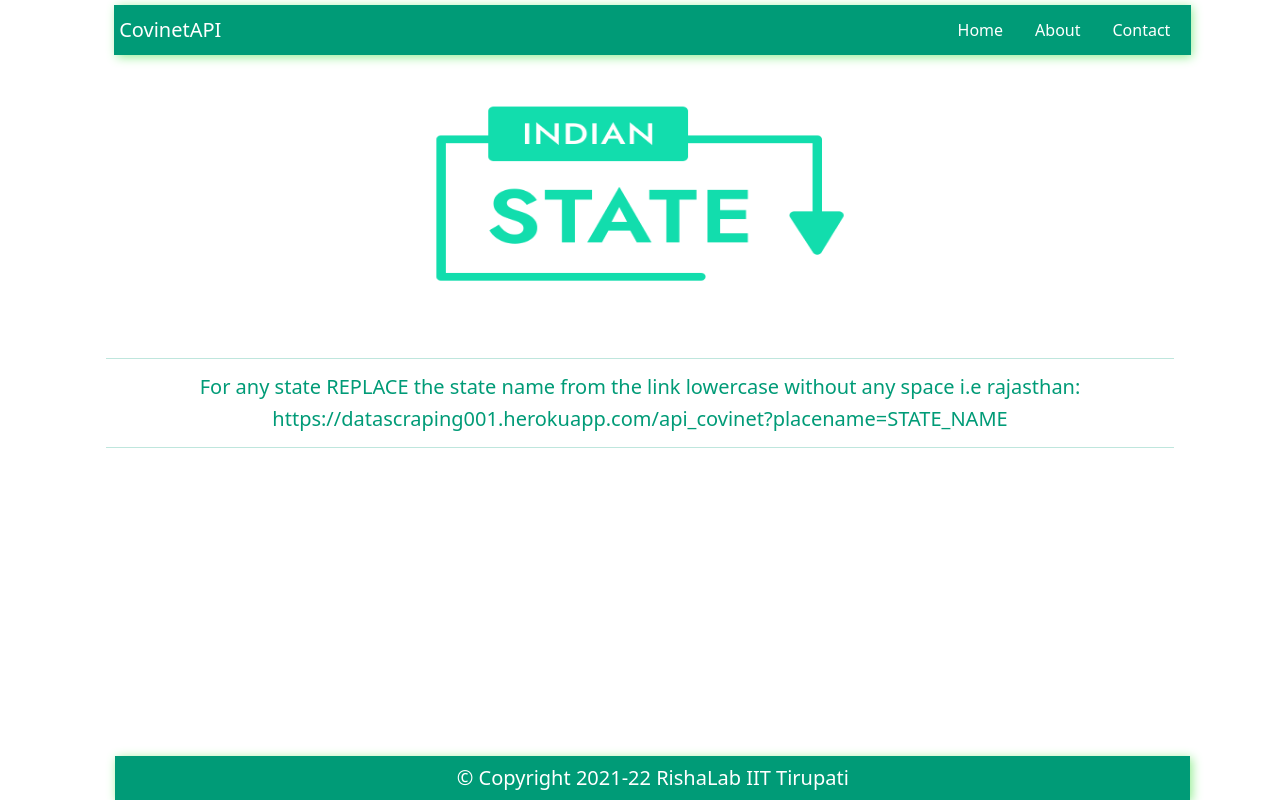
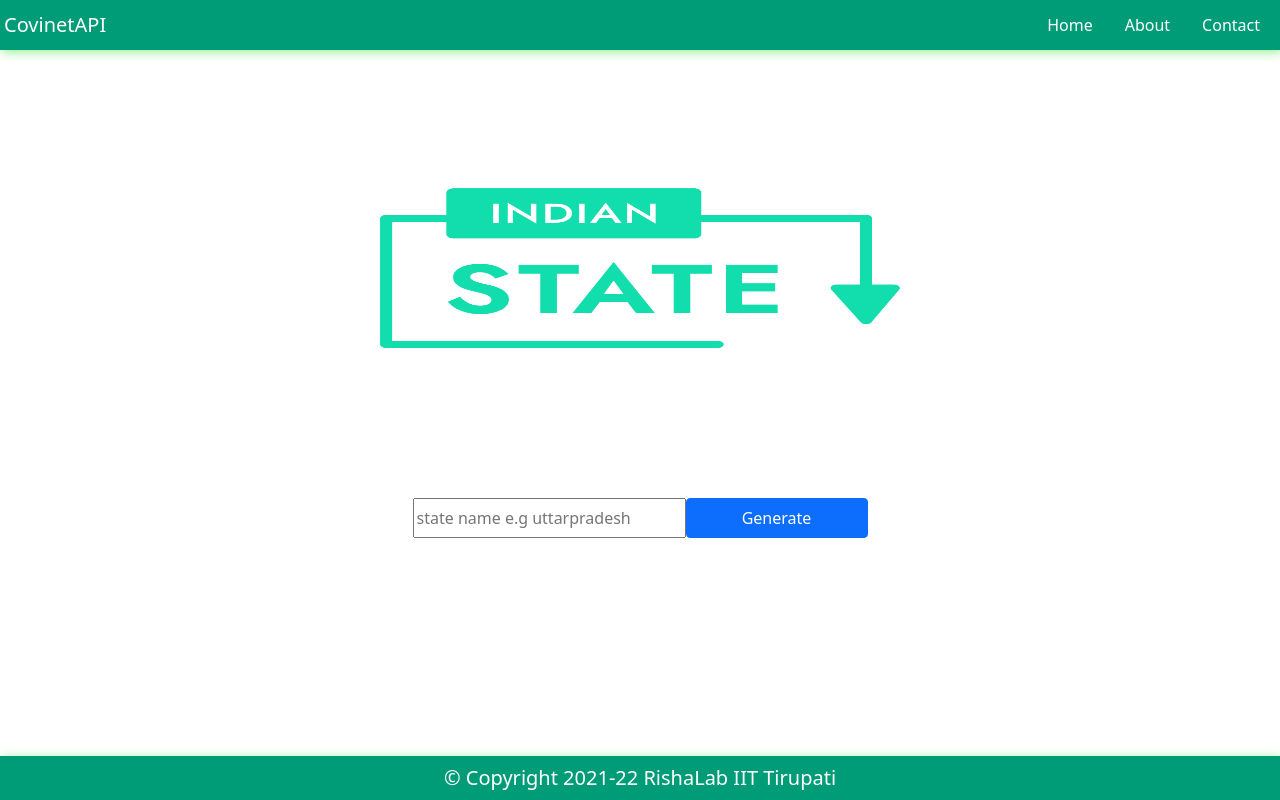
Before and after one commit to amar567/api_healthcare, a React (Create React App) app: page /state in a window 1280 px wide. Built offline with nearby package versions, Linux system fonts and the light colour scheme; the HTML template or start-up script is replaced by a standard one.

Commit message:
generate button activated

```diff
--- a/src/About/aboutus.js
+++ b/src/About/aboutus.js
@@ -45,7 +45,7 @@ class About extends Component {
             crisis.
           </div>
           <hr></hr>
-          <div style={{ marginBottom: "20px" }}>
+          <div style={{ marginBottom: "60px" }}>
             <p className="heading-au" style={{ fontSize: "30px" }}>
               Our Vision
             </p>
--- a/src/App.js
+++ b/src/App.js
@@ -12,7 +12,7 @@ class App extends Component {
   render() {
     return (
       <>
-        <div className="container">
+        <div className="container-fluid">
           <div className="row">
             <div className="col-md-12">
               <Navbar />
--- a/src/Contact/contact.js
+++ b/src/Contact/contact.js
@@ -54,6 +54,7 @@ class Contact extends Component {
               className="col-md-4 "
               style={{
                 textAlign: "center",
+                marginTop: "15px",
               }}
             >
               <h2>
--- /dev/null
+++ b/src/District/district.css
@@ -0,0 +1,15 @@
+@media (max-width:700px){
+    .image_district{
+        margin-top: 8vh;
+        width:40vh;
+        height:15vh
+    }
+}
+
+@media (min-width:750px){
+    .image_district{
+        margin-top: 8vh;
+        width:60vh;
+        height: 25vh;
+    }
+}
--- a/src/District/district.js
+++ b/src/District/district.js
@@ -1,7 +1,26 @@
 import React, { Component } from "react";
 import district from "../backgroundPhotos/bck1.png";
+import { districtArray } from "../data/names.js";
+import "./district.css";
 
 class District extends Component {
+  state = {
+    districtname: "",
+    url: "",
+  };
+
+  handleChange = (e) => {
+    this.setState({ districtname: e.currentTarget.value });
+  };
+
+  handleSearch = () => {
+    if (districtArray.includes(this.state.districtname) == true) {
+      this.setState({
+        url: `https://datascraping001.herokuapp.com/api_covinet?placename=${this.state.districtname}`,
+      });
+    } else this.setState({ url: "Not found" });
+  };
+
   render() {
     return (
       <>
@@ -11,7 +30,7 @@ class District extends Component {
               className="col-md-12"
               style={{ marginTop: "100px", textAlign: "center" }}
             >
-              <img src={district} style={{ width: "50%" }} />
+              <img src={district} className="image_district" />
             </div>
             <div
               style={{
@@ -20,15 +39,37 @@ class District extends Component {
                 marginTop: "10vh",
               }}
             >
-              <hr></hr>
-              <h5>
-                For any district REPLACE the district name from the link in
-                lowercase without any space i.e ranchi:
-              </h5>
-              <h5>
-                https://datascraping001.herokuapp.com/api_covinet?placename=DISTRICTNAME
-              </h5>
-              <hr></hr>
+              <div
+                style={{
+                  textAlign: "center",
+                  color: "#009b77",
+                  display: "flex",
+                  justifyContent: "center",
+                }}
+                className="form-group"
+              >
+                <input
+                  className="col-md-3 district_input"
+                  style={{ height: "40px" }}
+                  placeholder="state name e.g ranchi"
+                  value={this.state.districtname}
+                  onChange={this.handleChange}
+                />
+                <button
+                  className="btn btn-primary col-md-2"
+                  onClick={this.handleSearch}
+                >
+                  Generate
+                </button>
+              </div>
+              {this.state.url && (
+                <div
+                  className="alert alert-primary col-md-12"
+                  style={{ textAlign: "center", marginTop: "10px" }}
+                >
+                  {this.state.url}
+                </div>
+              )}
             </div>
           </div>
         </div>
--- a/src/Home/home.js
+++ b/src/Home/home.js
@@ -16,7 +16,7 @@ const Home = () => {
 
   return (
     <>
-      <div className="container">
+      <div className="container-fluid">
         <div className="row">
           <div className="col-md-12">
             <select
--- a/src/Navbar/navbar.js
+++ b/src/Navbar/navbar.js
@@ -6,15 +6,13 @@ class Navbar extends Component {
     return (
       <>
         <div
-          className="container"
+          className="container-fluid"
           style={{
             marginBottom: "20px",
             boxShadow: "2px 2px 10px lightgreen",
-            marginTop: "5px",
             position: "fixed",
             textAlign: "center",
-            left: "9%",
-            width: "84%",
+            left: "0",
           }}
         >
           <div
--- /dev/null
+++ b/src/State/state.css
@@ -0,0 +1,15 @@
+@media (max-width:700px){
+    .image_state{
+        margin-top: 8vh;
+        width:100%;
+        height:50%
+    }
+}
+
+@media (min-width:750px){
+    .image_state{
+        margin-top: 8vh;
+        width:50%;
+        height:50%
+    }
+}
--- a/src/State/state.js
+++ b/src/State/state.js
@@ -1,8 +1,26 @@
 import React, { Component } from "react";
 import state from "../backgroundPhotos/bck2.png";
+import stateArray from "../data/names.js";
+import "./state.css";
 
 class State extends Component {
-  state = {};
+  state = {
+    statename: "",
+    url: "",
+  };
+
+  handleChange = (e) => {
+    this.setState({ statename: e.currentTarget.value });
+  };
+
+  handleSearch = () => {
+    if (stateArray.includes(this.state.statename) == true) {
+      this.setState({
+        url: `https://datascraping001.herokuapp.com/api_covinet?placename=${this.state.statename}`,
+      });
+    } else this.setState({ url: "Not found" });
+  };
+
   render() {
     return (
       <>
@@ -12,22 +30,39 @@ class State extends Component {
               className="col-md-12"
               style={{ marginTop: "100px", textAlign: "center" }}
             >
-              <img
-                src={state}
-                style={{ width: "40%", height: "90%", marginTop: "-20px" }}
+              <img src={state} className="image_state" />
+            </div>
+            <div
+              style={{
+                textAlign: "center",
+                color: "#009b77",
+                display: "flex",
+                justifyContent: "center",
+              }}
+              className="form-group state_input"
+            >
+              <input
+                className="col-md-3"
+                style={{ height: "40px" }}
+                placeholder="state name e.g uttarpradesh"
+                value={this.state.statename}
+                onChange={this.handleChange}
               />
+              <button
+                className="btn btn-primary col-md-2"
+                onClick={this.handleSearch}
+              >
+                Generate
+              </button>
             </div>
-            <div style={{ textAlign: "center", color: "#009b77" }}>
-              <hr></hr>
-              <h5>
-                For any state REPLACE the state name from the link lowercase
-                without any space i.e rajasthan:
-              </h5>
-              <h5>
-                https://datascraping001.herokuapp.com/api_covinet?placename=STATE_NAME
-              </h5>
-              <hr></hr>
-            </div>
+            {this.state.url && (
+              <div
+                className="alert alert-primary"
+                style={{ textAlign: "center", marginTop: "10px" }}
+              >
+                {this.state.url}
+              </div>
+            )}
           </div>
         </div>
       </>
--- /dev/null
+++ b/src/data/names.js
@@ -0,0 +1,18 @@
+const stateArray = [
+  "jharkhand",
+  "uttarpradesh",
+  "uttrakhand",
+  "rajasthan",
+  "chattisgarh",
+  "Tamilnadu",
+];
+const districtArray = [
+  "agarmalwa",
+  "alirajpur",
+  "allahabad",
+  "ambala",
+  "ranchi",
+];
+
+export default stateArray;
+export { districtArray };
--- a/src/footer/footer.js
+++ b/src/footer/footer.js
@@ -4,7 +4,7 @@ import "./footer.css";
 class Footer extends Component {
   render() {
     return (
-      <div className="container">
+      <div className="container-fluid">
         <div className="row">
           <div
             className="col-md-12 footer"
@@ -12,8 +12,7 @@ class Footer extends Component {
               boxShadow: "2px 2px 10px lightgreen",
               position: "fixed",
               bottom: "0",
-              width: "84%",
-              left: "9%",
+              left: "0",
               backgroundColor: "#009b77",
               textAlign: "center",
               padding: "7px",
```
